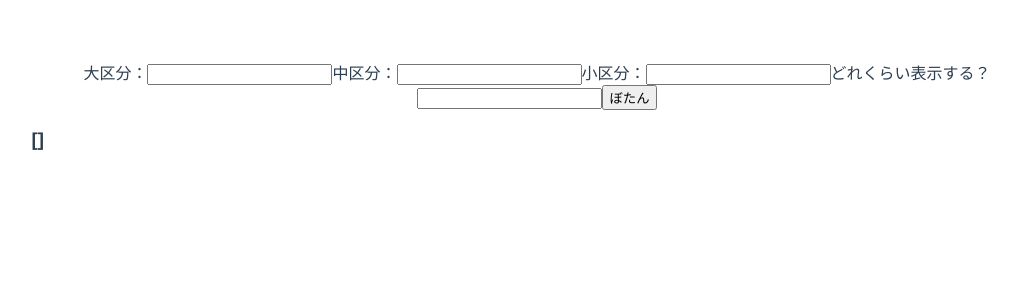
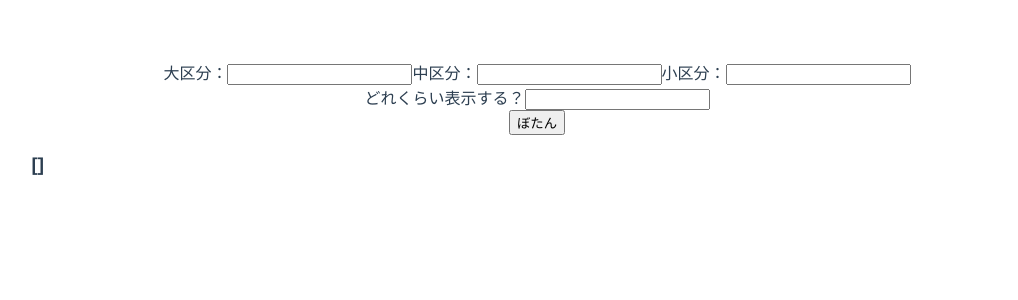
Before and after one commit to misak-yt/api, a Vue app: page / in a window 1280 px wide. Shown: the top 300 px of the page, without its empty margins (103-1121 px from the left). Built offline with nearby package versions, Linux system fonts and the light colour scheme.

Commit message:
検索ワードが記入されていないときにアラートを表示するようにした

```diff
--- a/src/components/Card.vue
+++ b/src/components/Card.vue
@@ -17,6 +17,7 @@ export default {
 		address: String,
 		access: String,
 		genre: String,
+		url: String
 	}
 }
 </script>
--- a/src/components/Search.vue
+++ b/src/components/Search.vue
@@ -1,5 +1,6 @@
 <template>
   <div class="wrap">
+    <div>
       <div>
         <label for="large">大区分：</label>
         <input type="text" name="large" v-model="large">
@@ -7,8 +8,11 @@
         <input type="text" name="middle" v-model="middle">
         <label for="large">小区分：</label>
         <input type="text" name="small" v-model="small">
+      </div>
+      <div>
         <label for="large">どれくらい表示する？</label>
         <input type="text" name="count" v-model="count">
+      </div>
       <button @click="getdata()">ぼたん</button>
     </div>
     <div class="box">
@@ -18,6 +22,7 @@
         :address="item.address"
         :genre="item.genre"
         :memo="item.memo"
+        :href="item.url"
       />
       <h3>{{this.areas}}</h3>
     </div>
@@ -46,7 +51,7 @@ export default {
       this.init()
 
       if ((this.large === undefined|| this.large === '')&& (this.middle === undefined|| this.middle === '')&& (this.small === undefined||this.small === ''))  {
-        alert("大区分、中区分いずれか入力してください")
+        alert("大区分、中区分、小区分いずれか入力してください")
       }
       console.log(`large:${this.large}, middle:${this.middle}, small:${this.small}`);
       const baseUrl = '/gourmet/v1/?key='
@@ -80,6 +85,7 @@ export default {
           let genre = data.genre.name
           let name = data.name
           let img = data.photo.pc.m
+          let url = data.urls.pc
 
           self.res.push({
             name: name,
@@ -87,7 +93,8 @@ export default {
             genre: genre,
             address: address,
             img: img,
-            memo: memo
+            memo: memo,
+            url: url
           })
 
         })
```
Lines whose indentation alone changed are shown as unchanged.
